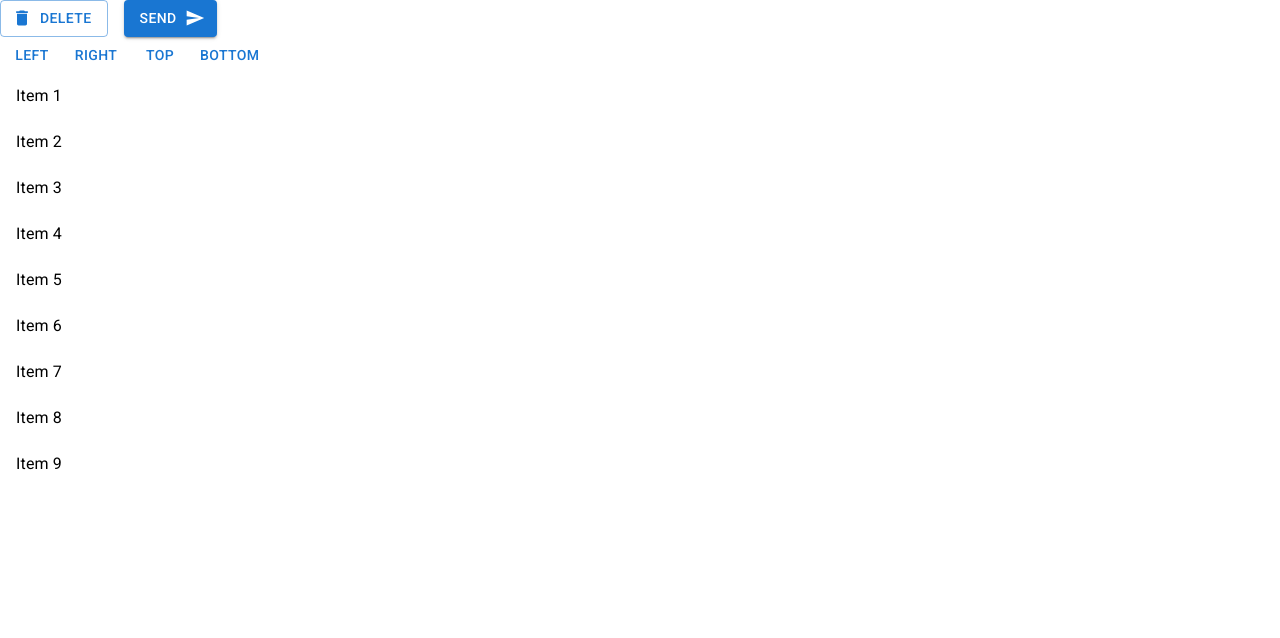
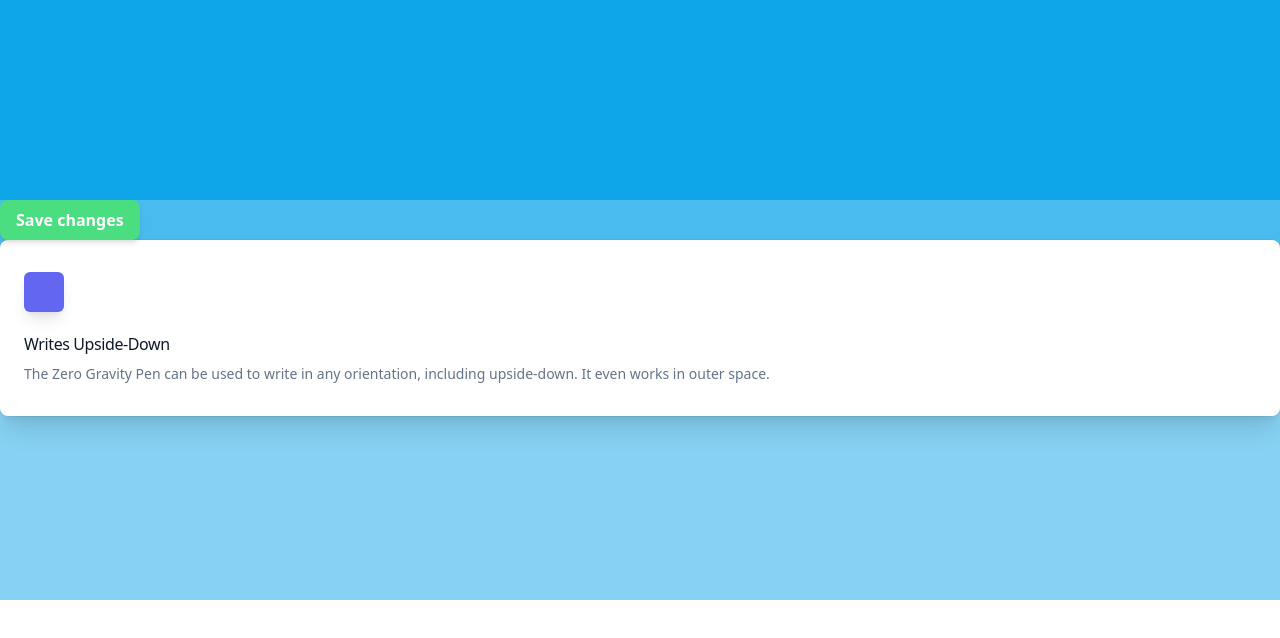
Before and after one commit to iam454/react-study, a React (Create React App) app in the folder ui/: page / in a window 1280 px wide. Shown: the top 638 px of the page. Built offline with nearby package versions, Linux system fonts and the light colour scheme.

Commit message:
feat: Tailwind CSS 다루기
Background
Button
DarkMode

```diff
--- a/ui/package.json
+++ b/ui/package.json
@@ -47,5 +47,8 @@
       "last 1 firefox version",
       "last 1 safari version"
     ]
+  },
+  "devDependencies": {
+    "tailwindcss": "^3.3.2"
   }
 }
--- a/ui/src/App.js
+++ b/ui/src/App.js
@@ -16,7 +16,10 @@
 // import ReactBootstrapExample from "./components/ReactBootstrap/ReactBootstrapExample";
 
 // Material UI
-import MaterialUIExample from "./components/MaterialUI/MaterialUIExample";
+// import MaterialUIExample from "./components/MaterialUI/MaterialUIExample";
+
+// Tailwind CSS
+import TailwindExample from "./components/Tailwind/TailwindExample";
 
 function App() {
   return (
@@ -25,7 +28,8 @@ function App() {
       {/* <AntDesignExample /> */}
       {/* <ReactSemanticUIExample /> */}
       {/* <ReactBootstrapExample /> */}
-      <MaterialUIExample />
+      {/* <MaterialUIExample /> */}
+      <TailwindExample />
     </>
   );
 }
--- /dev/null
+++ b/ui/src/components/Tailwind/Background.jsx
@@ -0,0 +1,11 @@
+import React from "react";
+
+export default function Background() {
+  return (
+    <div style={{ height: 200 }}>
+      <div style={{ height: "inherit" }} class="bg-sky-500/100"></div>
+      <div style={{ height: "inherit" }} class="bg-sky-500/75"></div>
+      <div style={{ height: "inherit" }} class="bg-sky-500/50"></div>
+    </div>
+  );
+}
--- /dev/null
+++ b/ui/src/components/Tailwind/Button.jsx
@@ -0,0 +1,11 @@
+import React from "react";
+
+export default function Button() {
+  return (
+    <>
+      <button className="py-2 px-4 bg-green-400 text-white font-semibold rounded-lg shadow-md hover:bg-blue-700 focus:outline-none focus:ring-2 focus:ring-blue-400 focus:ring-opacity-75">
+        Save changes
+      </button>
+    </>
+  );
+}
--- /dev/null
+++ b/ui/src/components/Tailwind/DarkMode.jsx
@@ -0,0 +1,29 @@
+import React from "react";
+
+export default function DarkMode() {
+  return (
+    <>
+      <div class="bg-white dark:bg-slate-800 rounded-lg px-6 py-8 ring-1 ring-slate-900/5 shadow-xl">
+        <div>
+          <span class="inline-flex items-center justify-center p-2 bg-indigo-500 rounded-md shadow-lg">
+            <svg
+              class="h-6 w-6 text-white"
+              xmlns="http://www.w3.org/2000/svg"
+              fill="none"
+              viewBox="0 0 24 24"
+              stroke="currentColor"
+              aria-hidden="true"
+            ></svg>
+          </span>
+        </div>
+        <h3 class="text-slate-900 dark:text-white mt-5 text-base font-medium tracking-tight">
+          Writes Upside-Down
+        </h3>
+        <p class="text-slate-500 dark:text-slate-400 mt-2 text-sm">
+          The Zero Gravity Pen can be used to write in any orientation,
+          including upside-down. It even works in outer space.
+        </p>
+      </div>
+    </>
+  );
+}
--- /dev/null
+++ b/ui/src/components/Tailwind/TailwindExample.jsx
@@ -0,0 +1,14 @@
+import React from "react";
+import Background from "./Background";
+import Button from "./Button";
+import DarkMode from "./DarkMode";
+
+export default function TailwindExample() {
+  return (
+    <>
+      <Background />
+      <Button />
+      <DarkMode />
+    </>
+  );
+}
--- a/ui/src/index.css
+++ b/ui/src/index.css
@@ -1,13 +1,17 @@
-body {
+@tailwind base;
+@tailwind components;
+@tailwind utilities;
+
+/* body {
   margin: 0;
-  font-family: -apple-system, BlinkMacSystemFont, 'Segoe UI', 'Roboto', 'Oxygen',
-    'Ubuntu', 'Cantarell', 'Fira Sans', 'Droid Sans', 'Helvetica Neue',
+  font-family: -apple-system, BlinkMacSystemFont, "Segoe UI", "Roboto", "Oxygen",
+    "Ubuntu", "Cantarell", "Fira Sans", "Droid Sans", "Helvetica Neue",
     sans-serif;
   -webkit-font-smoothing: antialiased;
   -moz-osx-font-smoothing: grayscale;
 }
 
 code {
-  font-family: source-code-pro, Menlo, Monaco, Consolas, 'Courier New',
+  font-family: source-code-pro, Menlo, Monaco, Consolas, "Courier New",
     monospace;
-}
+} */
--- /dev/null
+++ b/ui/tailwind.config.js
@@ -0,0 +1,8 @@
+/** @type {import('tailwindcss').Config} */
+module.exports = {
+  content: ["./src/**/*.{js,jsx,ts,tsx}"],
+  theme: {
+    extend: {},
+  },
+  plugins: [],
+};
```
Also changed, not shown: ui/src/index.js (+6 -6 lines), 1 other file (tests, documents, lock files or other folders).
